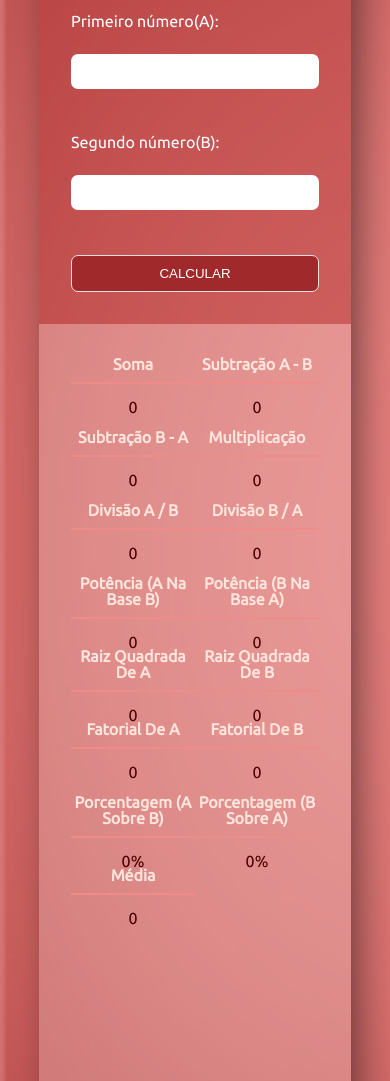
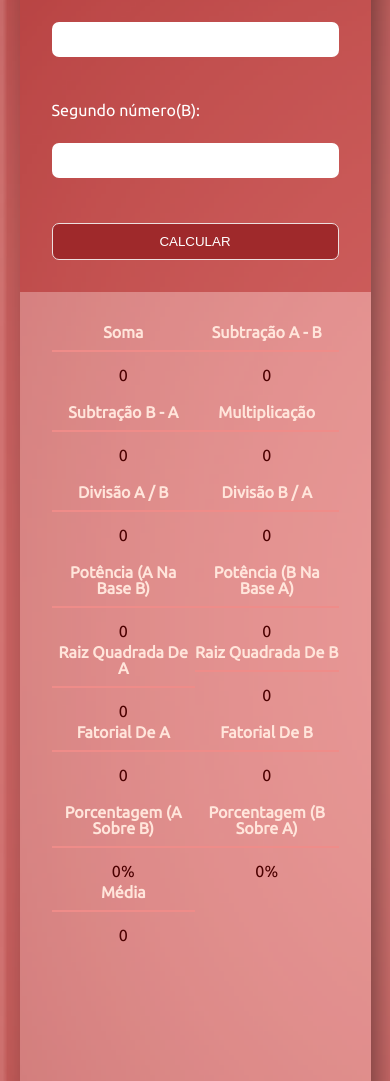
Before and after one commit to gknpp23/SuperCalculator, a plain HTML site: page index.html in a window 390 px wide. Shown: the part 183-1264 px from the top of the page. Drawn offline with Linux system fonts and the light colour scheme; files whose address does not match are found by name.

Commit message:
Alteração do layout mobile.

```diff
--- a/assets/styles/style.css
+++ b/assets/styles/style.css
@@ -110,20 +110,35 @@ input:focus {
 }
 
 
-@media (max-width: 1000px){
-
+@media(max-width:995px){
     main {
         flex-direction: column;
         height: 160vh;
         width: 80vw;
 
     }
-
     .board {
-        height: 120vh;
+        height: 100%;
         display: grid;
         grid-template-columns: repeat(2, 1fr);
         grid-template-rows: repeat(7,70px);
-        row-gap:3px;
+        row-gap:10px;
     }
 }
+@media(max-width:395px){
+    main {
+        height: 180vh;
+        width: 90vw;
+    }
+    .board {
+        display: grid;
+        grid-template-columns: repeat(2, 1fr);
+        grid-template-rows: repeat(7,65px);
+        row-gap:15px;
+    }
+}
+/* @media (max-width: 1000px){
+
+
+
+} */
```
